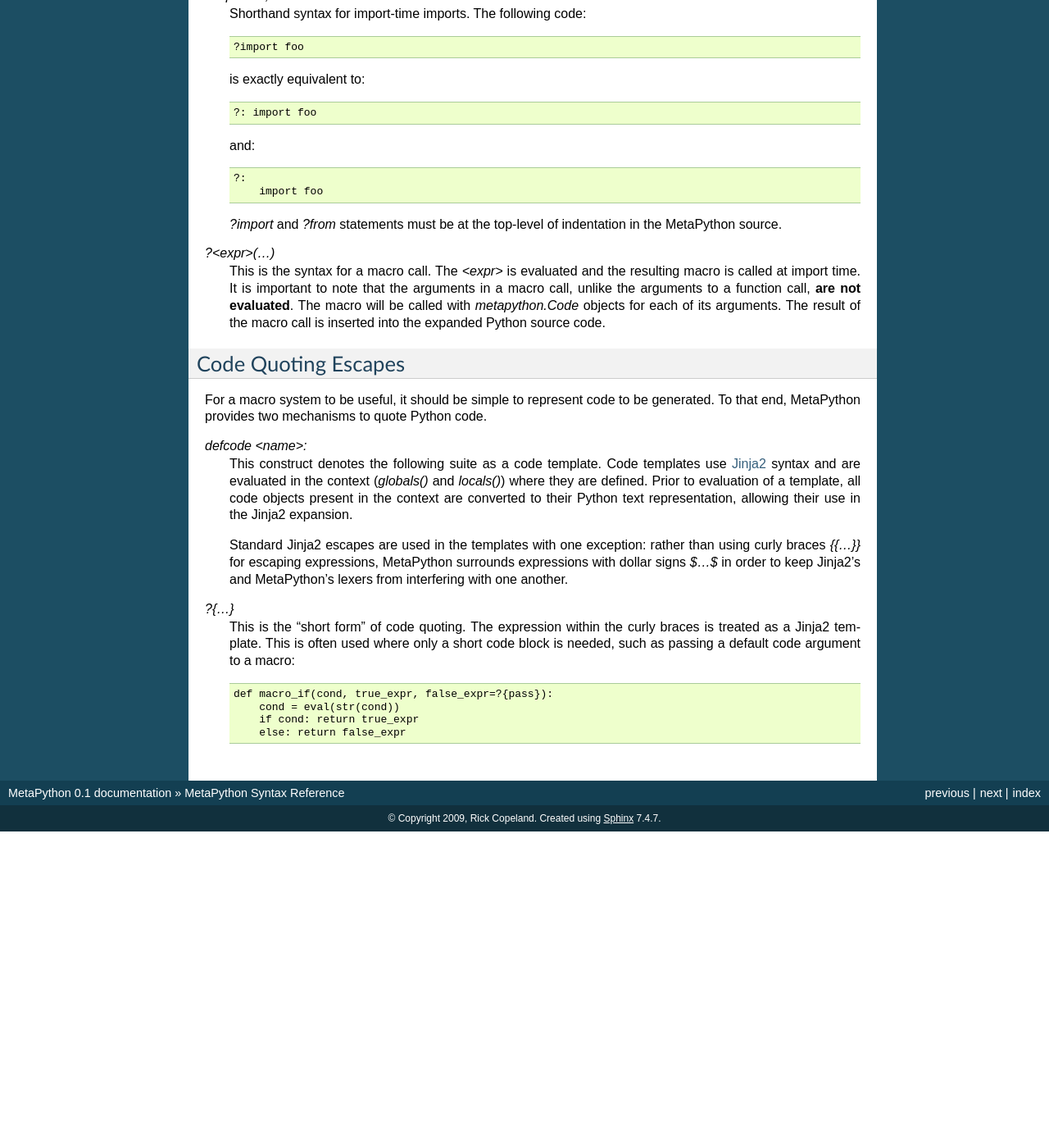
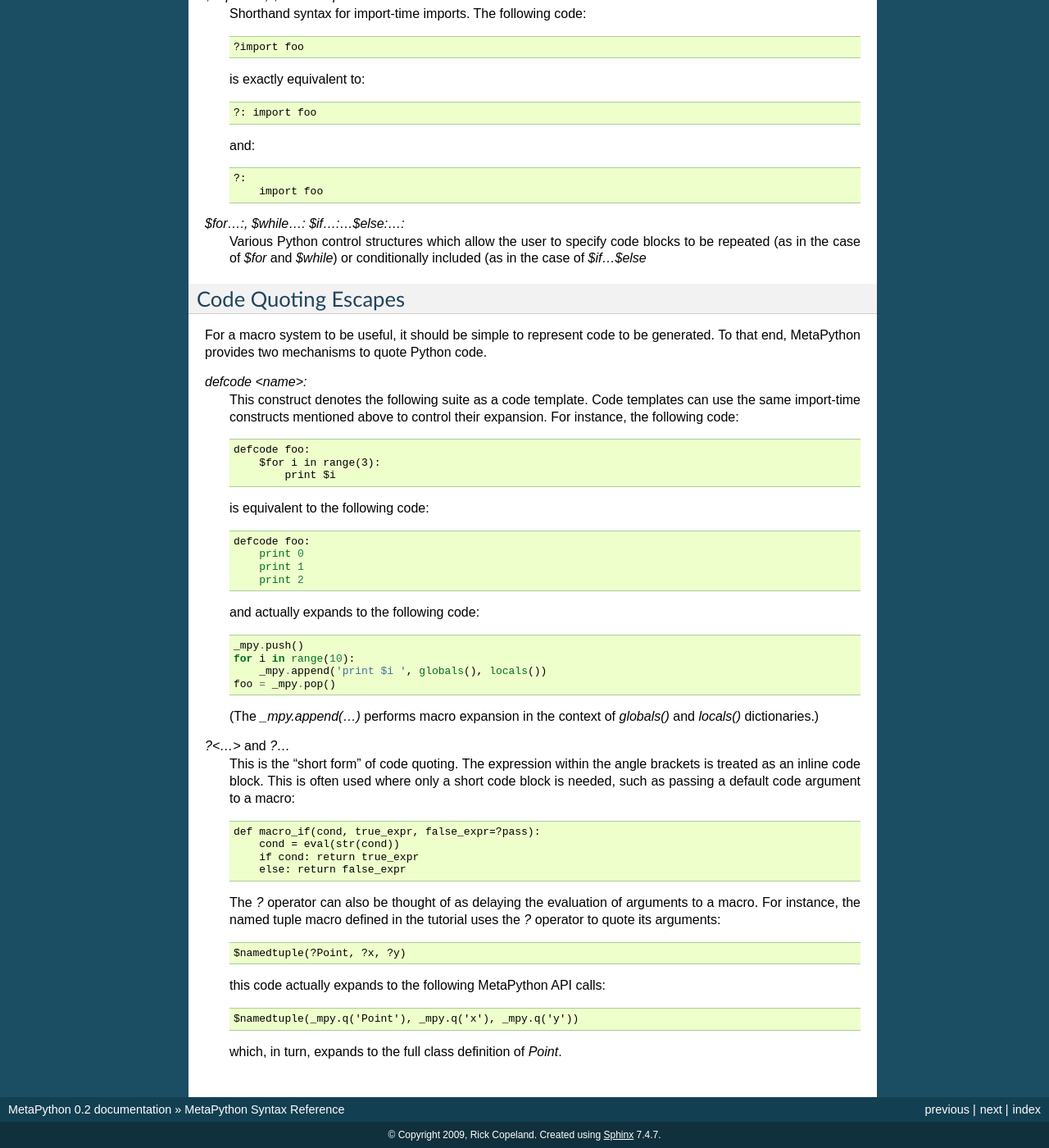
Before and after one commit to refola/metapython, a Sphinx documentation site: the page built from docs/syntax_reference.rst, in a window 1280 px wide and 1400 px high, scrolled down 612 px. Shown: the whole window at 82% size. Built offline with Sphinx 7.4.7, drawn with Linux system fonts in a browser that asks for light colours; before the commit the page ends 1626 px from its top, so only the background shows below that; some of the changed text lies outside the part shown.

```diff
--- a/docs/conf.py
+++ b/docs/conf.py
@@ -49,9 +49,9 @@ copyright = u'2009, Rick Copeland'
 # built documents.
 #
 # The short X.Y version.
-version = '0.1'
+version = '0.2'
 # The full version, including alpha/beta/rc tags.
-release = '0.1'
+release = '0.2'
 
 # The language for content autogenerated by Sphinx. Refer to documentation
 # for a list of supported languages.
--- a/docs/index.rst
+++ b/docs/index.rst
@@ -53,3 +53,4 @@ Modules
    :maxdepth: 2
 
    modules/core
+   modules/parse
--- a/docs/syntax_reference.rst
+++ b/docs/syntax_reference.rst
@@ -45,16 +45,10 @@ each escape construct is defined here:
         ?:
             import foo
 
-    `?import` and `?from` statements must be at the top-level of indentation in
-    the MetaPython source.
-
-`?<expr>(...)`
-    This is the syntax for a macro call.  The `<expr>` is evaluated and the
-    resulting macro is called at import time.  It is important to note that the
-    arguments in a macro call, unlike the arguments to a function call, **are not
-    evaluated**.  The macro will be called with `metapython.Code` objects for
-    each of its arguments.  The result of the macro call is inserted into the
-    expanded Python source code.
+`$for...:, $while...: $if...:...$else:...:`
+    Various Python control structures which allow the user to specify code blocks
+    to be repeated (as in the case of `$for` and `$while`) or conditionally
+    included (as in the case of `$if...$else`
 
 Code Quoting Escapes
 --------------------
@@ -64,26 +58,50 @@ generated.  To that end, MetaPython provides two mechanisms to quote Python code
 
 `defcode <name>:`
     This construct denotes the following suite as a code template.  Code
-    templates use
-    `Jinja2 <http://http://jinja.pocoo.org/2/documentation/templates>`_ syntax
-    and are evaluated in the context (`globals()` and `locals()`) where they are
-    defined.  Prior to evaluation of a template, all code objects present in the
-    context are converted to their Python text representation, allowing their use
-    in the Jinja2 expansion.
+    templates can use the same import-time constructs mentioned above to control
+    their expansion.  For instance, the following code::
 
-    Standard Jinja2 escapes are used in the templates with one exception: rather
-    than using curly braces `{{...}}` for escaping expressions, MetaPython
-    surrounds expressions with dollar signs `$...$` in order to keep Jinja2's and
-    MetaPython's lexers from interfering with one another.
+        defcode foo:
+            $for i in range(3):
+                print $i
+
+    is equivalent to the following code::
+
+        defcode foo:
+            print 0
+            print 1
+            print 2
+
+    and actually expands to the following code::
+
+        _mpy.push()
+        for i in range(10):
+            _mpy.append('print $i ', globals(), locals())
+        foo = _mpy.pop()
+
+    (The `_mpy.append(...)` performs macro expansion in the context of
+    `globals()` and `locals()` dictionaries.)
 
 
-`?{...}`
-    This is the "short form" of code quoting.  The expression within the curly
-    braces is treated as a Jinja2 template.  This is often used where only a
+`?<...>` and `?...`
+    This is the "short form" of code quoting.  The expression within the angle
+    brackets is treated as an inline code block.  This is often used where only a
     short code block is needed, such as passing a default code argument to a
     macro::
 
-        def macro_if(cond, true_expr, false_expr=?{pass}):
+        def macro_if(cond, true_expr, false_expr=?pass):
             cond = eval(str(cond))
             if cond: return true_expr
             else: return false_expr
+
+    The `?` operator can also be thought of as delaying the evaluation of
+    arguments to a macro.  For instance, the named tuple macro defined in the
+    tutorial uses the `?` operator to quote its arguments::
+
+        $namedtuple(?Point, ?x, ?y)
+
+    this code actually expands to the following MetaPython API calls::
+
+        $namedtuple(_mpy.q('Point'), _mpy.q('x'), _mpy.q('y'))
+
+    which, in turn, expands to the full class definition of `Point`.
--- /dev/null
+++ b/docs/tools/rst2s5.py
@@ -0,0 +1,26 @@
+#!/usr/bin/env python
+
+# Author: Chris Liechti
+# Contact: cliechti@gmx.net
+# Revision: $Revision: 4156 $
+# Date: $Date: 2005-12-08 05:43:13 +0100 (Thu, 08 Dec 2005) $
+# Copyright: This module has been placed in the public domain.
+
+"""
+A minimal front end to the Docutils Publisher, producing HTML slides using
+the S5 template system.
+"""
+
+try:
+    import locale
+    locale.setlocale(locale.LC_ALL, '')
+except:
+    pass
+
+import rst_directive
+from docutils.core import publish_cmdline, default_description
+
+description = ('Generates S5 (X)HTML slideshow documents from standalone '
+               'reStructuredText sources.  ' + default_description)
+
+publish_cmdline(writer_name='s5', description=description)
--- /dev/null
+++ b/docs/tools/rst_directive.py
@@ -0,0 +1,77 @@
+# -*- coding: utf-8 -*-
+"""
+    The Pygments reStructuredText directive
+    ~~~~~~~~~~~~~~~~~~~~~~~~~~~~~~~~~~~~~~~
+
+    This fragment is a Docutils_ 0.4 directive that renders source code
+    (to HTML only, currently) via Pygments.
+
+    To use it, adjust the options below and copy the code into a module
+    that you import on initialization.  The code then automatically
+    registers a ``sourcecode`` directive that you can use instead of
+    normal code blocks like this::
+
+        .. sourcecode:: python
+
+            My code goes here.
+
+    If you want to have different code styles, e.g. one with line numbers
+    and one without, add formatters with their names in the VARIANTS dict
+    below.  You can invoke them instead of the DEFAULT one by using a
+    directive option::
+
+        .. sourcecode:: python
+            :linenos:
+
+            My code goes here.
+
+    Look at the `directive documentation`_ to get all the gory details.
+
+    .. _Docutils: http://docutils.sf.net/
+    .. _directive documentation:
+       http://docutils.sourceforge.net/docs/howto/rst-directives.html
+
+    :copyright: 2007 by Georg Brandl.
+    :license: BSD, see LICENSE for more details.
+"""
+
+# Options
+# ~~~~~~~
+
+# Set to True if you want inline CSS styles instead of classes
+INLINESTYLES = True
+
+from pygments.formatters import HtmlFormatter
+
+# The default formatter
+DEFAULT = HtmlFormatter(noclasses=INLINESTYLES)
+
+# Add name -> formatter pairs for every variant you want to use
+VARIANTS = {
+    'linenos': HtmlFormatter(noclasses=INLINESTYLES, linenos=True),
+}
+
+
+from docutils import nodes
+from docutils.parsers.rst import directives
+
+from pygments import highlight
+from pygments.lexers import get_lexer_by_name, TextLexer
+
+def pygments_directive(name, arguments, options, content, lineno,
+                       content_offset, block_text, state, state_machine):
+    try:
+        lexer = get_lexer_by_name(arguments[0])
+    except ValueError:
+        # no lexer found - use the text one instead of an exception
+        lexer = TextLexer()
+    # take an arbitrary option if more than one is given
+    formatter = options and VARIANTS[options.keys()[0]] or DEFAULT
+    parsed = highlight(u'\n'.join(content), lexer, formatter)
+    return [nodes.raw('', parsed, format='html')]
+
+pygments_directive.arguments = (1, 0, 1)
+pygments_directive.content = 1
+pygments_directive.options = dict([(key, directives.flag) for key in VARIANTS])
+
+directives.register_directive('sourcecode', pygments_directive)
--- a/setup.py
+++ b/setup.py
@@ -1,15 +1,13 @@
 from setuptools import setup, find_packages
 import sys, os
 
-version = '0.1'
+version = '0.2'
 
 setup(name='MetaPython',
       version=version,
       description="Macro and code quoting facility for Python",
       long_description="""\
 Basic macro and code quoting facility for Python.
-Jinja2 is used to expand code templates, allowing full
-access to the Python language for generating code.
 
 Metapython includes an import hook that recognizes
 ".mpy" files as metapython files and performs macro
@@ -34,7 +32,6 @@ definition, expansion, and code instantiation at import-time.
       include_package_data=True,
       zip_safe=True,
       install_requires=[
-        'jinja2 >= 2.1.1'
       ],
       entry_points="""
       # -*- Entry points: -*-
```
Also changed, not shown: other parts of docs/syntax_reference.rst (+6 -6 lines), docs/modules/core.rst (+0 -14 lines), docs/modules/parse.rst (added, +50 -0 lines), docs/roadmap.rst (+12 -28 lines), notes.txt (+3 -13 lines), 4 other files.
